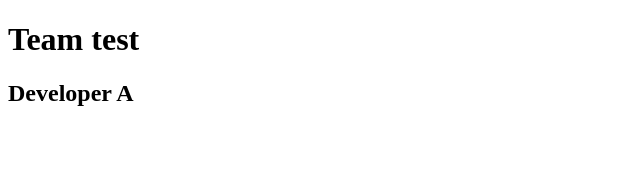
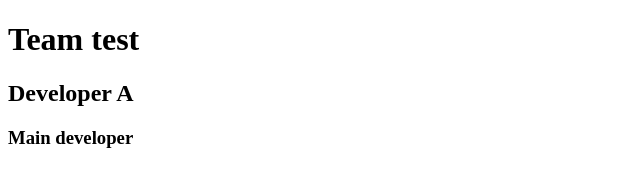
Before and after one commit to ZoyidjonNasretdinov/team-test, a plain HTML site: page index.html in a window 1280 px wide. Shown: the whole page, without its empty margins (0-640 px from the left). Drawn offline with Linux system fonts and the light colour scheme.

Commit message:
write main developer

```diff
--- a/index.html
+++ b/index.html
@@ -8,5 +8,6 @@
 <body>
     <h1>Team test</h1>
     <h2>Developer A</h2>
+    <h3>Main developer</h3>
 </body>
 </html>
```
